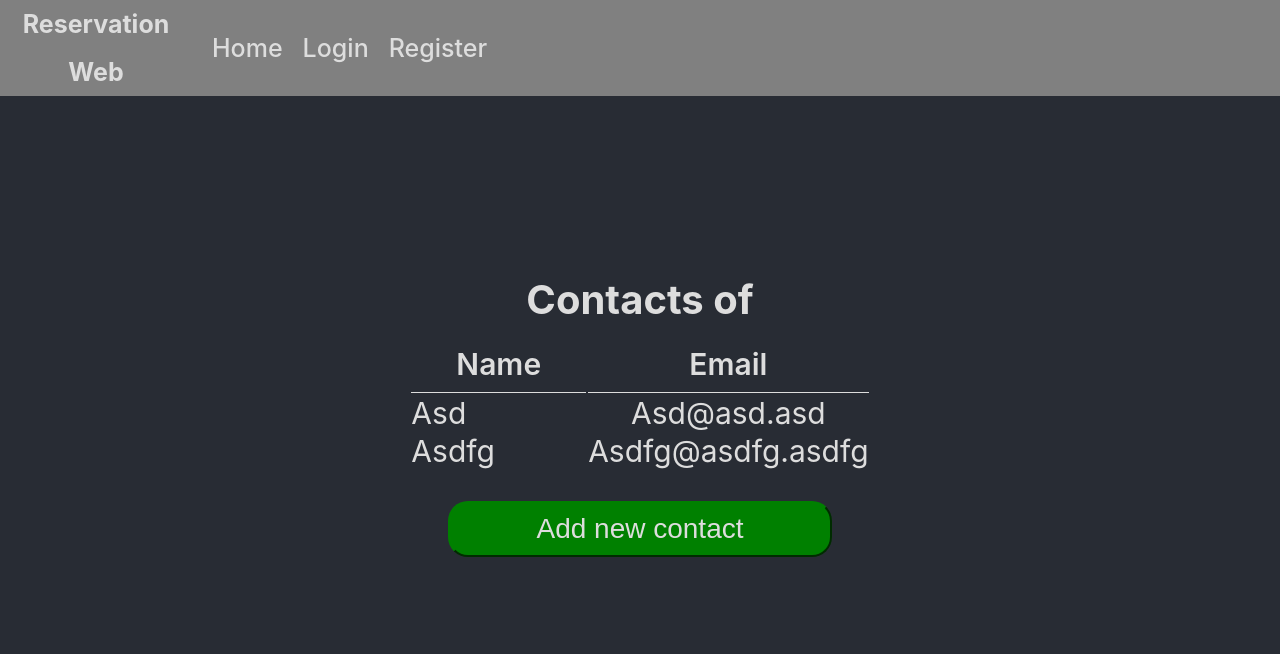
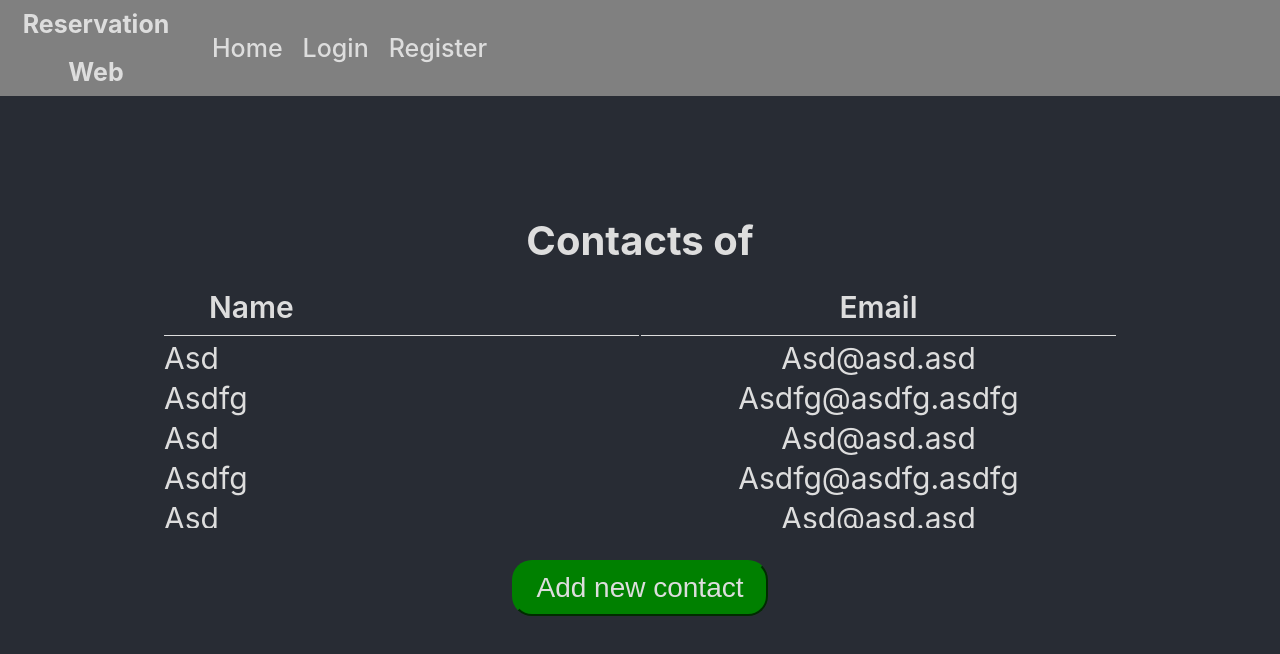
Before and after one commit to jesusmiguel123/ContactsApp, a React (Create React App) app in the folder frontend/: page /user/my-contacts in a window 1280 px wide. Shown: the top 654 px of the page. Built offline with nearby package versions, Linux system fonts and the light colour scheme.

Commit message:
Final Commit

```diff
--- a/frontend/src/App.css
+++ b/frontend/src/App.css
@@ -61,15 +61,12 @@ header a {
   display: flex;
   justify-content: center;
   align-items: center;
+  margin: 0px 10px 0px 10px;
+  padding: 0px 12px 0px 12px;
 }
 
 header nav ul li a {
   margin: 0px 10px 0px 10px;
-}
-
-.logout {
-  margin: 0px 10px 0px 10px;
-  padding: 0px 12px 0px 12px;
 }
 
 header nav ul li a:hover, .logout:hover {
@@ -79,3 +76,25 @@ header nav ul li a:hover, .logout:hover {
 .logout {
   cursor: pointer;
 }
+
+@media (max-height: 600px) {
+  header h1 {
+    width: 40%;
+    line-height: 100%;
+  }
+
+  header nav {
+    width: 60%;
+  }
+
+  header a {
+    font-size: 12px;
+  }
+
+  .logout {
+    width: 10%;
+    margin: 0px 0px 0px 10px;
+    padding: 0px 12px 0px 12px;
+    font-size: 12px;
+  }
+}
--- a/frontend/src/Components/User/Contacts.jsx
+++ b/frontend/src/Components/User/Contacts.jsx
@@ -21,6 +21,78 @@ const Contacts = ({ user }) => {
                   <td>Asdfg</td>
                   <td className="email">Asdfg@asdfg.asdfg</td>
                </tr>
+               <tr>
+                  <td>Asd</td>
+                  <td className="email">Asd@asd.asd</td>
+               </tr>
+               <tr>
+                  <td>Asdfg</td>
+                  <td className="email">Asdfg@asdfg.asdfg</td>
+               </tr>
+               <tr>
+                  <td>Asd</td>
+                  <td className="email">Asd@asd.asd</td>
+               </tr>
+               <tr>
+                  <td>Asdfg</td>
+                  <td className="email">Asdfg@asdfg.asdfg</td>
+               </tr>
+               <tr>
+                  <td>Asd</td>
+                  <td className="email">Asd@asd.asd</td>
+               </tr>
+               <tr>
+                  <td>Asdfg</td>
+                  <td className="email">Asdfg@asdfg.asdfg</td>
+               </tr>
+               <tr>
+                  <td>Asd</td>
+                  <td className="email">Asd@asd.asd</td>
+               </tr>
+               <tr>
+                  <td>Asdfg</td>
+                  <td className="email">Asdfg@asdfg.asdfg</td>
+               </tr>
+               <tr>
+                  <td>Asd</td>
+                  <td className="email">Asd@asd.asd</td>
+               </tr>
+               <tr>
+                  <td>Asdfg</td>
+                  <td className="email">Asdfg@asdfg.asdfg</td>
+               </tr>
+               <tr>
+                  <td>Asd</td>
+                  <td className="email">Asd@asd.asd</td>
+               </tr>
+               <tr>
+                  <td>Asdfg</td>
+                  <td className="email">Asdfg@asdfg.asdfg</td>
+               </tr>
+               <tr>
+                  <td>Asd</td>
+                  <td className="email">Asd@asd.asd</td>
+               </tr>
+               <tr>
+                  <td>Asdfg</td>
+                  <td className="email">Asdfg@asdfg.asdfg</td>
+               </tr>
+               <tr>
+                  <td>Asd</td>
+                  <td className="email">Asd@asd.asd</td>
+               </tr>
+               <tr>
+                  <td>Asdfg</td>
+                  <td className="email">Asdfg@asdfg.asdfg</td>
+               </tr>
+               <tr>
+                  <td>Asd</td>
+                  <td className="email">Asd@asd.asd</td>
+               </tr>
+               <tr>
+                  <td>Asdfg</td>
+                  <td className="email">Asdfg@asdfg.asdfg</td>
+               </tr>
             </tbody>
          </table>
          <button className="add-contact">Add new contact</button>
--- a/frontend/src/Styles/Login.css
+++ b/frontend/src/Styles/Login.css
@@ -101,3 +101,29 @@
    align-items: center;
    justify-content: center;
 }
+
+@media (max-height: 600px) {
+   .login {
+      font-size: 20px;
+   }
+
+   .content-login .error {
+      width: 90%;
+      font-size: 18px;
+   }
+
+   .content-login .success {
+      width: 90%;
+      font-size: 18px;
+   }
+
+   #login {
+      font-size: 20px;
+      width: 30%;
+   }
+
+   .fields-login input {
+      padding: 8px;
+      font-size: 18px;
+   }
+}
--- a/frontend/src/Styles/Register.css
+++ b/frontend/src/Styles/Register.css
@@ -107,3 +107,31 @@
    border-color: green;
    color: green;
 }
+
+@media (max-height: 600px) {
+   .register {
+      height: 90vh;
+      font-size: 16px;
+   }
+
+   .fields-register input {
+      height: 25px;
+      font-size: 14px;
+   }
+
+   .fields-register .error {
+      height: 12%;
+      width: 80%;
+      font-size: 14px;
+   }
+
+   .fields-register .success {
+      height: 12%;
+      width: 80%;
+      font-size: 14px;
+   }
+
+   #register {
+      font-size: 16px;
+   }
+}
--- a/frontend/src/Styles/User/Contacts.css
+++ b/frontend/src/Styles/User/Contacts.css
@@ -13,6 +13,19 @@
 
 .contacts table {
    padding: 10px 0px 30px 0px;
+   width: 75%;
+}
+
+.contacts table tbody {
+   display: block;
+   max-height: 190px;
+   overflow-y: scroll;
+}
+
+.contacts table thead , .contacts table tbody tr {
+   display: table;
+   width: 100%;
+   table-layout: fixed;
 }
 
 .contacts table th {
@@ -38,7 +51,7 @@
 
 .contacts .add-contact {
    cursor: pointer;
-   width: 30%;
+   width: 20%;
    padding: 10px;
    background-color: green;
    border-color: green;
@@ -52,3 +65,27 @@
    border-color: green;
    color: green;
 }
+
+@media (max-height: 600px) {
+   .contacts {
+      font-size: 16px;
+      padding: 20px 0px 0px 0px;
+   }
+
+   .contacts h1 {
+      font-size: 24px;
+   }
+
+   .contacts table {
+      width: 92%;
+   }
+
+   .contacts table tbody {
+      max-height: 220px;
+   }
+
+   .contacts .add-contact {
+      font-size: 18px;
+      width: 60%;
+   }
+}
--- a/frontend/src/Styles/User/Profile.css
+++ b/frontend/src/Styles/User/Profile.css
@@ -8,7 +8,7 @@
 }
 
 .profile table {
-   padding: 30px;
+   padding: 10px;
 }
 
 .profile table th {
@@ -33,4 +33,24 @@
    width: 240px;
    height: 240px;
    border-radius: 100%;
+   border: 5px solid #787C74;;
 }
+
+@media (max-height: 600px) {
+   .profile {
+      font-size: 16px;
+   }
+
+   .profile table th {
+      padding: 8px;
+   }
+
+   .profile table #field-name-profile {
+      padding: 24px;
+   }
+
+   .profile table tr td img {
+      width: 160px;
+      height: 160px;
+   }
+}
```
